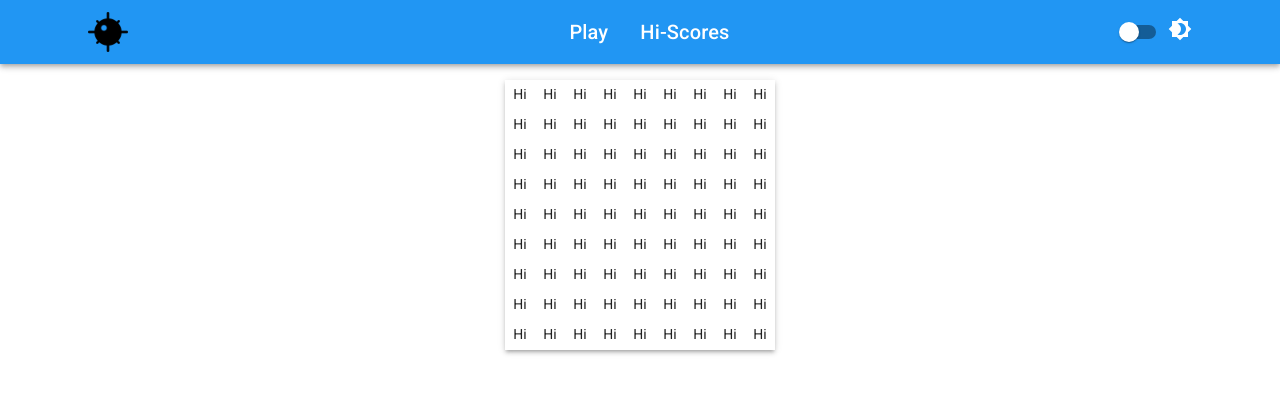
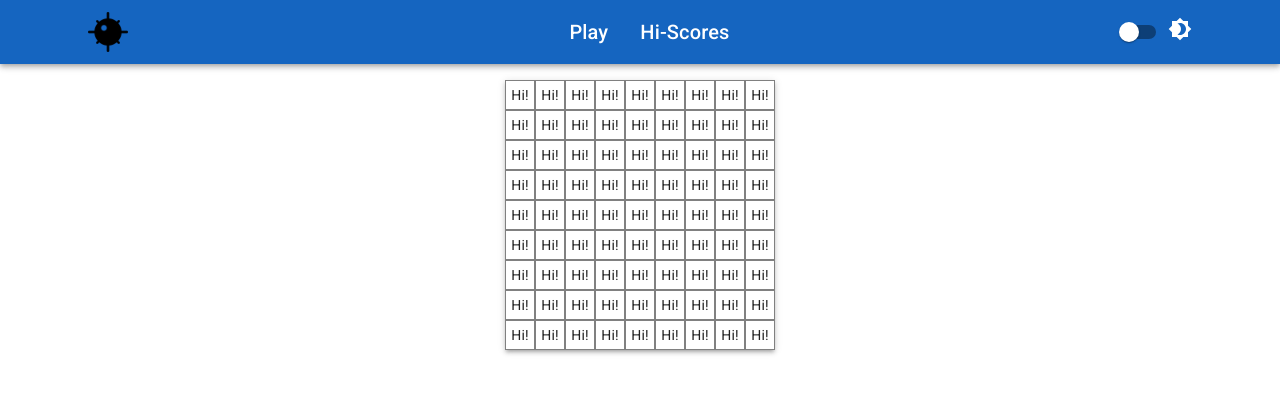
Before and after one commit to CWallis92/minesweeper, a React (Create React App) app: page / in a window 1280 px wide. Shown: the top 394 px of the page. Built offline with nearby package versions, Linux system fonts and the light colour scheme.

Commit message:
Fix coloring and simplify theme

```diff
--- a/src/components/App.tsx
+++ b/src/components/App.tsx
@@ -1,25 +1,18 @@
 import React, { useMemo, useState } from "react";
 import { BrowserRouter as Router, Route, Switch } from "react-router-dom";
-import {
-  createTheme,
-  CssBaseline,
-  PaletteMode,
-  ThemeProvider,
-} from "@mui/material";
+import { CssBaseline, PaletteMode, ThemeProvider } from "@mui/material";
 
 import Nav from "./Nav";
 import GameArea from "./GameArea";
-import getDesignTokens, { ColorModeContext } from "../core/theme";
+import modeTheme, { ColorModeContext } from "../core/theme";
 
 export default function App() {
   const [mode, setMode] = useState<PaletteMode>(
-    (window.localStorage.getItem("darkMode") || "light") as PaletteMode
+    (window.localStorage.getItem("darkMode") as PaletteMode) || "light"
   );
 
   const colorMode = useMemo(
     () => ({
-      currColor: (window.localStorage.getItem("darkMode") ||
-        "light") as PaletteMode,
       toggleColorMode: () => {
         setMode((prevMode) => {
           window.localStorage.setItem(
@@ -33,7 +26,7 @@ export default function App() {
     []
   );
 
-  const theme = useMemo(() => createTheme(getDesignTokens(mode)), [mode]);
+  const theme = useMemo(() => modeTheme(mode), [mode]);
 
   return (
     <ColorModeContext.Provider value={colorMode}>
--- a/src/components/GameGrid.tsx
+++ b/src/components/GameGrid.tsx
@@ -1,15 +1,8 @@
 import React, { useEffect, useState } from "react";
-import { Grid, styled, Box, Paper } from "@mui/material";
+import { Grid, Box, Paper } from "@mui/material";
 
 import { createBlankGrid } from "../utils/game";
-
-const Item = styled(Box)(({ theme }) => ({
-  ...theme.typography.body2,
-  padding: theme.spacing(0.5),
-  textAlign: "center",
-  width: "30px",
-  height: "30px",
-}));
+import { GameButton } from "../styles/gameGrid";
 
 interface GameGridProps {
   rows: number;
@@ -41,12 +34,12 @@ export default function GameGrid({
           {grid.map((row, index) => {
             return row.map(({ revealed }, i) => {
               return revealed ? (
-                <Grid item xs={1} key={index}>
-                  <Item key={`${index}-${i}`}>state</Item>
+                <Grid item xs={1} key={`${index}-${i}`}>
+                  <p>state</p>
                 </Grid>
               ) : (
-                <Grid item xs={1} key={index}>
-                  <Item key={`${index}-${i}`}>Hi</Item>
+                <Grid item xs={1} key={`${index}-${i}`}>
+                  <GameButton>Hi!</GameButton>
                 </Grid>
               );
             });
--- a/src/components/Nav.tsx
+++ b/src/components/Nav.tsx
@@ -9,6 +9,7 @@ import {
   Switch,
   Toolbar,
   Typography,
+  useTheme,
 } from "@mui/material";
 import Brightness4Icon from "@mui/icons-material/Brightness4";
 
@@ -16,14 +17,13 @@ import mine from "../assets/mine.png";
 import { ColorModeContext } from "../core/theme";
 
 const Nav = (): React.ReactElement => {
+  const theme = useTheme();
   const colorMode = useContext(ColorModeContext);
-
-  const [darkMode, setDarkMode] = useState(colorMode.currColor === "dark");
 
   let history = useHistory();
 
   return (
-    <AppBar position="static">
+    <AppBar enableColorOnDark color="primary" position="static">
       <Container>
         <Toolbar>
           <div>
@@ -45,12 +45,12 @@ const Nav = (): React.ReactElement => {
             sx={{ marginRight: 0 }}
             control={
               <Switch
-                checked={darkMode}
+                checked={theme.palette.mode === "dark"}
                 onChange={() => {
                   colorMode.toggleColorMode();
-                  setDarkMode(!darkMode);
                 }}
                 name="darkMode"
+                color="default"
               />
             }
             label={<Brightness4Icon />}
--- a/src/core/theme.ts
+++ b/src/core/theme.ts
@@ -1,25 +1,21 @@
 import { createContext } from "react";
-import { PaletteMode } from "@mui/material";
+import { createTheme, PaletteMode } from "@mui/material";
 import { blue, purple } from "@mui/material/colors";
 
 export const ColorModeContext = createContext({
-  currColor: "light",
   toggleColorMode: () => {},
 });
 
-const getDesignTokens = (mode: PaletteMode) => ({
-  palette: {
-    mode,
-    ...(mode === "light"
-      ? {
-          // palette values for light mode
-          primary: blue,
-        }
-      : {
-          // palette values for dark mode
-          primary: purple,
-        }),
-  },
-});
+const modeTheme = (mode: PaletteMode) => {
+  return createTheme({
+    palette: {
+      mode,
+      primary: {
+        main: blue[800],
+      },
+      ...(mode === "light" ? {} : {}),
+    },
+  });
+};
 
-export default getDesignTokens;
+export default modeTheme;
--- /dev/null
+++ b/src/styles/gameGrid.ts
@@ -0,0 +1,12 @@
+import { Box, styled } from "@mui/material";
+
+// https://mui.com/material-ui/guides/interoperability/#styled-components
+
+export const GameButton = styled(Box)(({ theme }) => ({
+  ...theme.typography.body2,
+  padding: theme.spacing(0.5),
+  textAlign: "center",
+  width: 30,
+  height: 30,
+  border: "1px solid grey",
+}));
```
Also changed, not shown: src/react-app-env.d.ts (+1 -13 lines).
